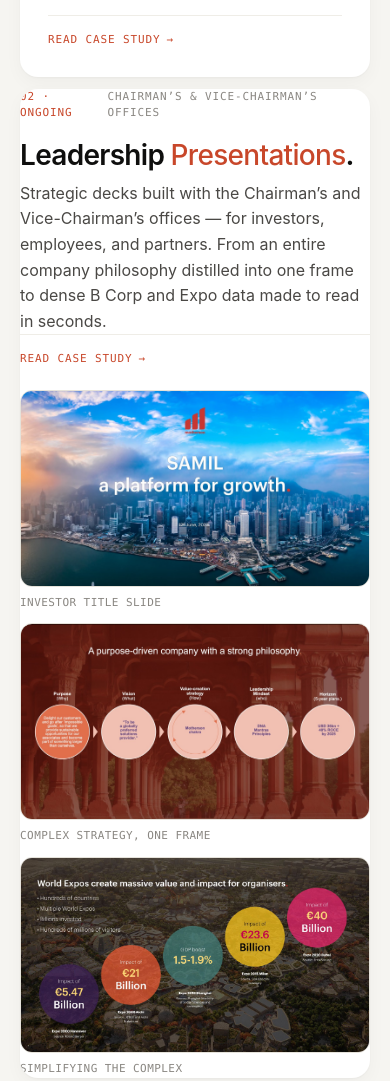
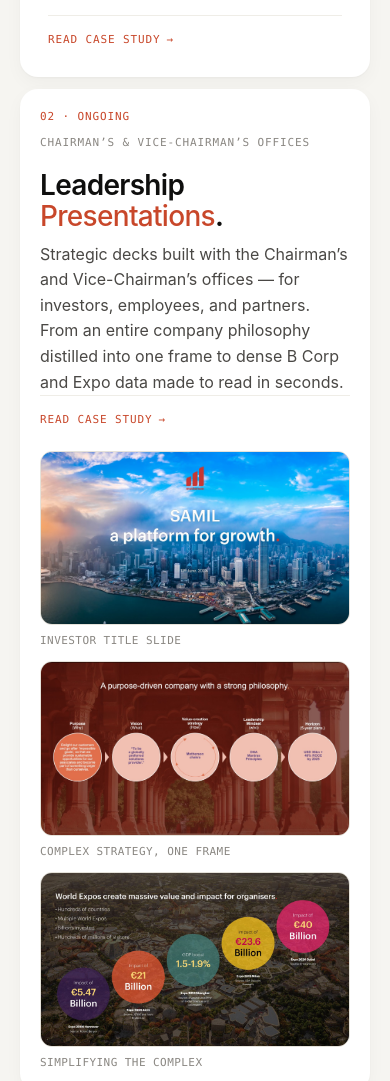
Before and after one commit to Mohit-3795/mohitmanchanda-portfolio, a plain HTML site: page work.html in a window 390 px wide. Shown: the part 899-1980 px from the top of the page. Drawn offline with Linux system fonts and the light colour scheme.

Commit message:
Fix showcase card inset — padding was silently 0
.work-item.clickable resets button padding to 0 at (0,2,0) specificity,
which beat .work-showcase's (0,1,0) padding at every breakpoint — so the
card rendered with content glued to its edges. Use a (0,3,0) selector for
the padding so it survives the reset. Also group the two meta tags top-left
(space-between across a span-12 card pushed them ~1000px apart) and centre
the title against the blurb in the headline row.

```diff
--- a/style.css
+++ b/style.css
@@ -1153,13 +1153,18 @@
   display: flex;
   flex-direction: column;
   gap: clamp(18px, 2.2vw, 26px);
-  padding: clamp(24px, 3vw, 40px);
-}
+}
+/* .work-item.clickable resets padding to 0 at (0,2,0) specificity — this (0,3,0)
+   selector out-guns it so the card keeps its inset at any rule order */
+.work-item.work-showcase.clickable { padding: clamp(24px, 3vw, 40px); }
+/* Tags grouped top-left like a breadcrumb — the inherited space-between would
+   fling them to opposite corners of a span-12 card */
+.work-showcase .work-meta { justify-content: flex-start; gap: 10px; flex-wrap: wrap; }
 .work-showcase .showcase-headline {
   display: grid;
   grid-template-columns: minmax(0, 1fr) minmax(0, 1.15fr);
-  gap: 16px clamp(32px, 6vw, 88px);
-  align-items: start;
+  gap: 16px clamp(28px, 4vw, 56px);
+  align-items: center;
 }
 .work-showcase h3 { font-size: clamp(28px, 3.2vw, 44px); max-width: 14ch; }
 .work-showcase .showcase-blurb { display: flex; flex-direction: column; gap: 0; }
@@ -2897,7 +2902,7 @@
   .work-hero { grid-column: span 12; flex-direction: column; }
   .work-hero .work-image { flex: none; margin: 12px 12px 0; }
   .work-hero .work-body { justify-content: flex-start; padding: 28px; }
-  .work-showcase { padding: 28px; }
+  .work-item.work-showcase.clickable { padding: 28px; }
   .work-showcase .showcase-headline { grid-template-columns: 1fr; gap: 10px; }   /* title above blurb */
   .work-showcase h3 { max-width: none; }
 
@@ -2969,7 +2974,8 @@
   .work-feature, .work-half, .work-third { grid-column: span 1; }
   .work-pair { grid-template-columns: 1fr; }
   .work-pair .pair-cover { max-width: 240px; margin: 0 auto; }
-  .work-showcase { padding: 20px; gap: 18px; }   /* keep grid-column: span 12 from base (full width, like work-pair) */
+  .work-item.work-showcase.clickable { padding: 20px; }   /* keep grid-column: span 12 from base (full width, like work-pair) */
+  .work-showcase { gap: 18px; }
   .work-showcase .showcase-reel { grid-template-columns: 1fr; }   /* all three stills full-width */
   .case-outcomes { grid-template-columns: 1fr; }
   .case-cover.is-pair { flex-direction: column; gap: 16px; }
```
